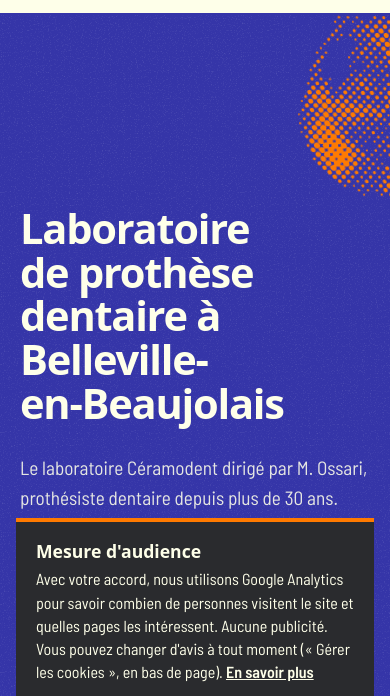
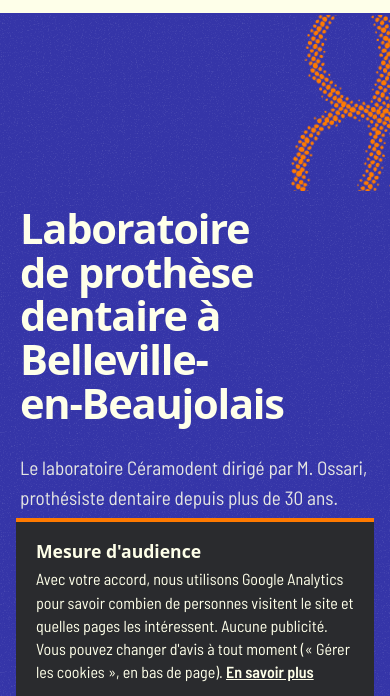
Before and after one commit to saonetechdentaire/ceramodent, a website built with Vite: page index.html in a window 390 px wide. Shown: the part 59-755 px from the top of the page. Built offline with nearby package versions, Linux system fonts and the light colour scheme; no server answers.

Commit message:
Accueil : l'arcade en tramage, très zoomée le long du bord droit, comme la plaquette

```diff
--- a/index.html
+++ b/index.html
@@ -215,7 +215,7 @@
     <main id="contenu">
       <section class="hero hero--art">
         <div class="hero__art" aria-hidden="true">
-          <img class="ht ht--orange" src="/graphics/trame-orange.svg" alt="" width="406" height="417" />
+          <img class="ht ht--orange" src="/graphics/arcade-trame.svg" alt="" width="270" height="570" />
           <img class="ht ht--blue" src="/graphics/trame-bleue.svg" alt="" width="329" height="374" />
         </div>
         <div class="wrap hero__inner">
--- a/src/style.css
+++ b/src/style.css
@@ -904,29 +904,35 @@ img {
   height: auto;
   max-width: none;
 }
+/* L'arcade, côté incisives, très zoomée et coupée par le bord droit (retournée) */
 .ht--orange {
-  top: -6%;
-  right: -9%;
-  width: min(42vw, 600px);
-  transform: rotate(-8deg);
+  top: 50%;
+  right: -12rem;
+  width: clamp(700px, 66vw, 1040px);
+  transform: translateY(-50%) scaleX(-1) rotate(-6deg);
 }
 .ht--blue {
-  right: 26%;
-  bottom: -34%;
-  width: min(22vw, 300px);
+  right: 34%;
+  bottom: -42%;
+  width: min(30vw, 420px);
+  opacity: 0.7;
   transform: rotate(18deg);
 }
 @media (max-width: 760px) {
+  /* Sur mobile, le dessin reste au-dessus du titre */
+  .hero__art {
+    bottom: auto;
+    height: 11rem;
+    overflow: hidden;
+  }
   .ht--orange {
-    top: -4rem;
-    right: -9rem;
-    width: 240px;
+    top: -14rem;
+    right: -3.5rem;
+    width: 300px;
+    transform: scaleX(-1) rotate(-6deg);
   }
   .ht--blue {
-    right: -5rem;
-    bottom: -6rem;
-    width: 160px;
-    opacity: 0.6;
+    display: none;
   }
 }
 
```
Also changed, not shown: public/graphics/arcade-bas.svg (deleted), public/graphics/arcade-haut.svg (deleted), public/graphics/arcade-trame.svg (added), public/graphics/trame-orange.svg (deleted).
